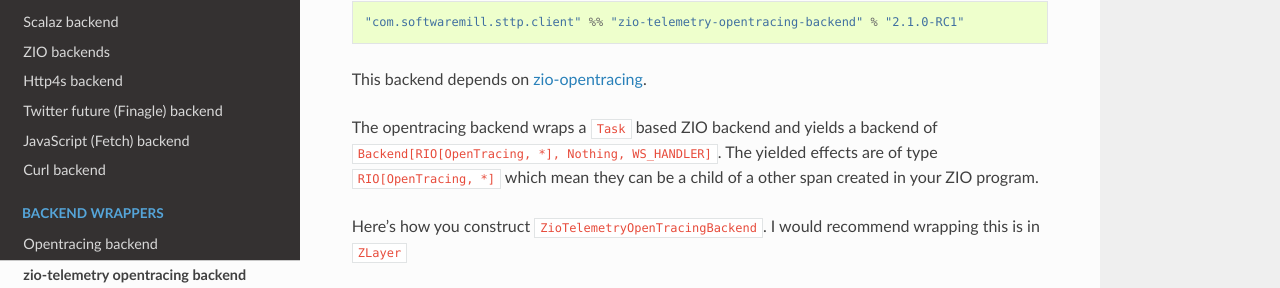
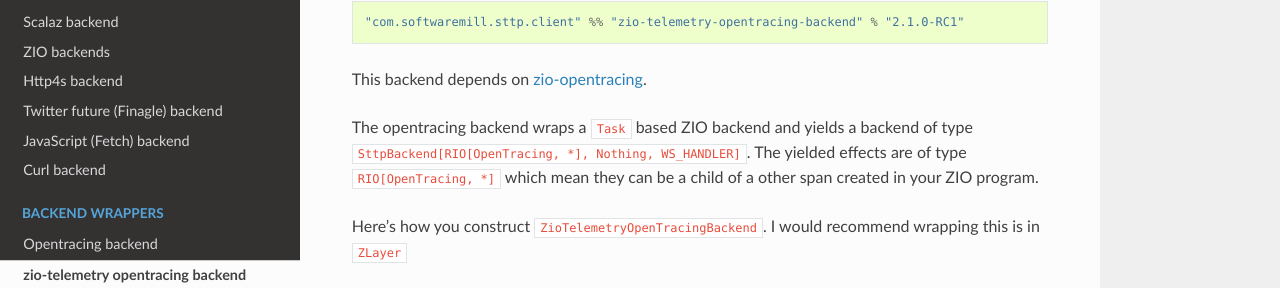
Before and after one commit to softwaremill/sttp, a Sphinx documentation site: the page built from docs/backends/wrappers/zio-opentracing.md, in a window 1280 px wide and 959 px high. Shown: the part 207-495 px from the top of the window. Built offline with Sphinx 7.4.7 and the Read the Docs theme 2.0.0, drawn with Linux system fonts in a browser that asks for light colours.

Commit message:
Update docs

```diff
--- a/docs/backends/wrappers/zio-opentracing.md
+++ b/docs/backends/wrappers/zio-opentracing.md
@@ -8,7 +8,7 @@ To use, add the following dependency to your project:
 
 This backend depends on [zio-opentracing](https://github.com/zio/zio-telemetry).
 
-The opentracing backend wraps a `Task` based ZIO backend and yields a backend of `Backend[RIO[OpenTracing, *], Nothing, WS_HANDLER]`. The yielded effects are of type `RIO[OpenTracing, *]` which mean they can be a child of a other span created in your ZIO program.
+The opentracing backend wraps a `Task` based ZIO backend and yields a backend of type `SttpBackend[RIO[OpenTracing, *], Nothing, WS_HANDLER]`. The yielded effects are of type `RIO[OpenTracing, *]` which mean they can be a child of a other span created in your ZIO program.
 
 Here's how you construct `ZioTelemetryOpenTracingBackend`. I would recommend wrapping this is in `ZLayer`
 
```
